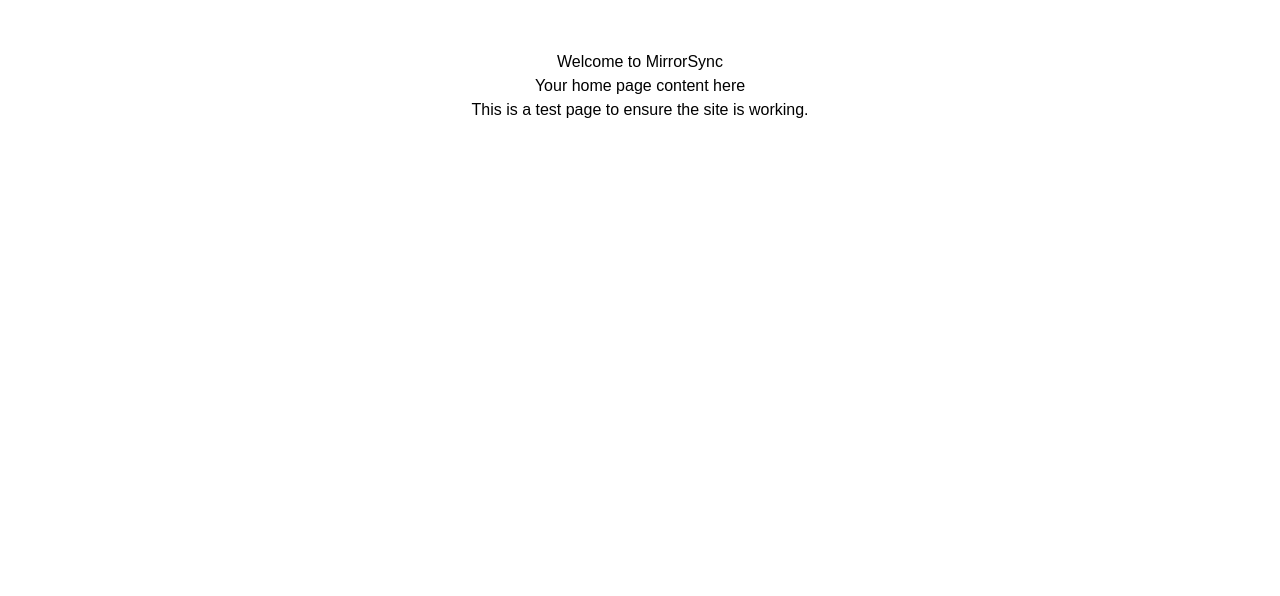
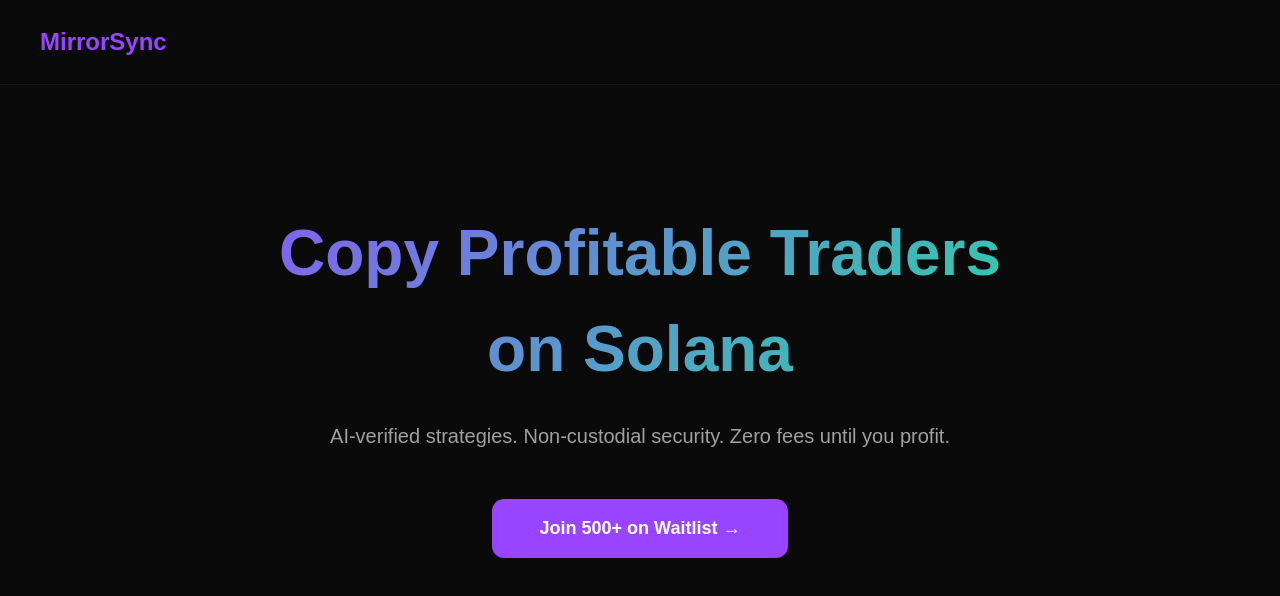
Before and after one commit to mirrorsyncofficial-ops/mirrorsync.co, a Next.js app: page / in a window 1280 px wide. Shown: the top 596 px of the page. Built offline with nearby package versions, Linux system fonts and the light colour scheme.

Commit message:
Update index.js

```diff
--- a/pages/index.js
+++ b/pages/index.js
@@ -1,9 +1,74 @@
 export default function Home() {
+  const styles = {
+    container: {
+      minHeight: '100vh',
+      backgroundColor: '#0A0A0A',
+      color: '#FFFFFF',
+      fontFamily: 'Arial, sans-serif'
+    },
+    header: {
+      borderBottom: '1px solid #1A1A1A',
+      padding: '24px'
+    },
+    nav: {
+      maxWidth: '1200px',
+      margin: '0 auto',
+      display: 'flex',
+      justifyContent: 'space-between',
+      alignItems: 'center'
+    },
+    logo: {
+      fontSize: '24px',
+      fontWeight: 'bold',
+      color: '#9945FF'
+    },
+    hero: {
+      maxWidth: '1200px',
+      margin: '0 auto',
+      padding: '120px 24px',
+      textAlign: 'center'
+    },
+    h1: {
+      fontSize: '64px',
+      fontWeight: '800',
+      marginBottom: '24px',
+      background: 'linear-gradient(135deg, #9945FF 0%, #14F195 100%)',
+      WebkitBackgroundClip: 'text',
+      WebkitTextFillColor: 'transparent'
+    },
+    button: {
+      display: 'inline-block',
+      backgroundColor: '#9945FF',
+      color: '#FFFFFF',
+      padding: '16px 48px',
+      borderRadius: '12px',
+      fontSize: '18px',
+      fontWeight: '600',
+      textDecoration: 'none',
+      border: 'none',
+      cursor: 'pointer'
+    }
+  }
+
   return (
-    <div style={{ padding: '50px', textAlign: 'center', fontFamily: 'Arial, sans-serif' }}>
-      <h1>Welcome to MirrorSync</h1>
-      <p>Your home page content here</p>
-      <p>This is a test page to ensure the site is working.</p>
+    <div style={styles.container}>
+      <header style={styles.header}>
+        <nav style={styles.nav}>
+          <div style={styles.logo}>MirrorSync</div>
+        </nav>
+      </header>
+
+      <section style={styles.hero}>
+        <h1 style={styles.h1}>
+          Copy Profitable Traders<br />on Solana
+        </h1>
+        <p style={{fontSize: '20px', color: '#A0A0A0', marginBottom: '48px'}}>
+          AI-verified strategies. Non-custodial security. Zero fees until you profit.
+        </p>
+        <a href="#signup" style={styles.button}>
+          Join 500+ on Waitlist →
+        </a>
+      </section>
     </div>
-  );
+  )
 }
```
